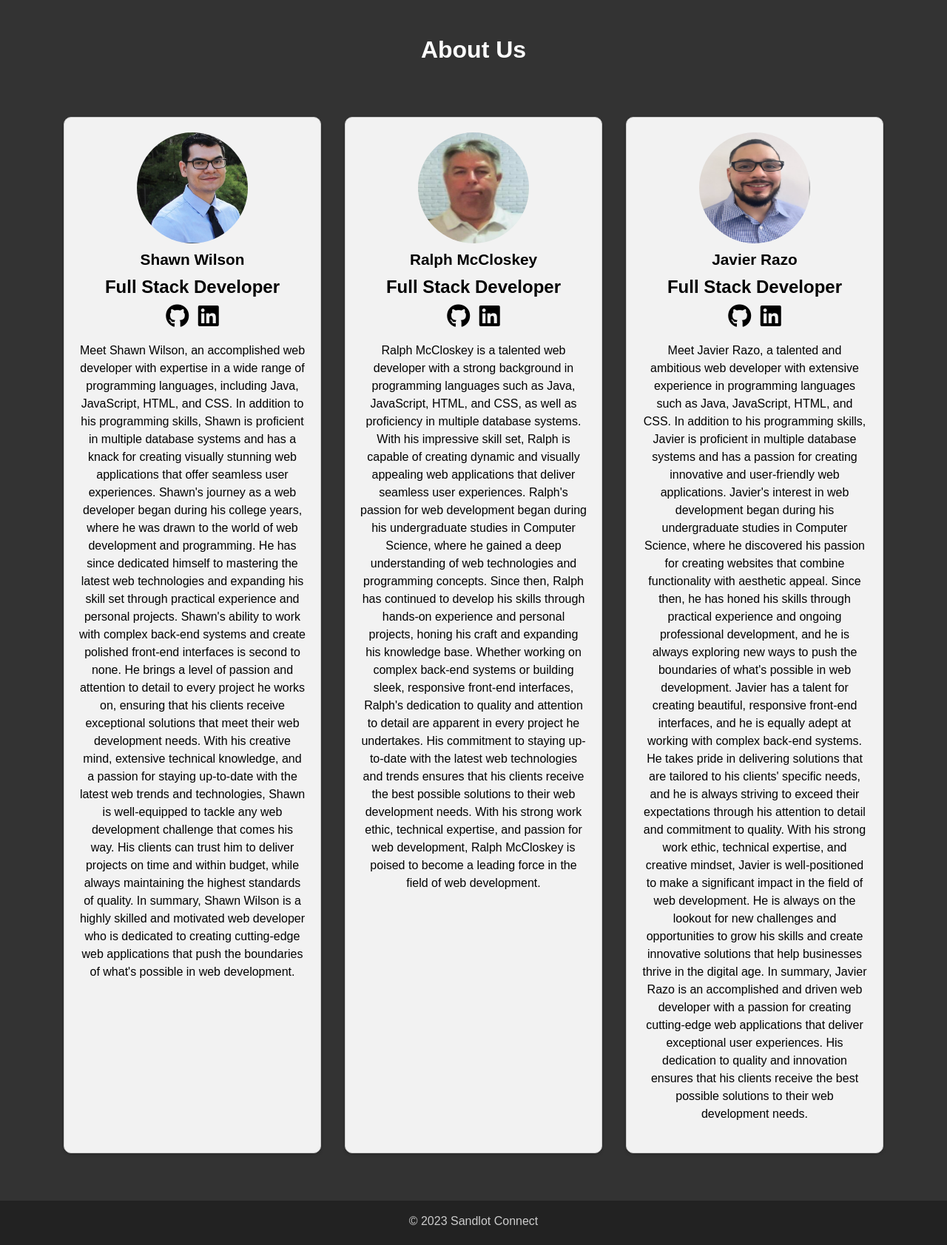
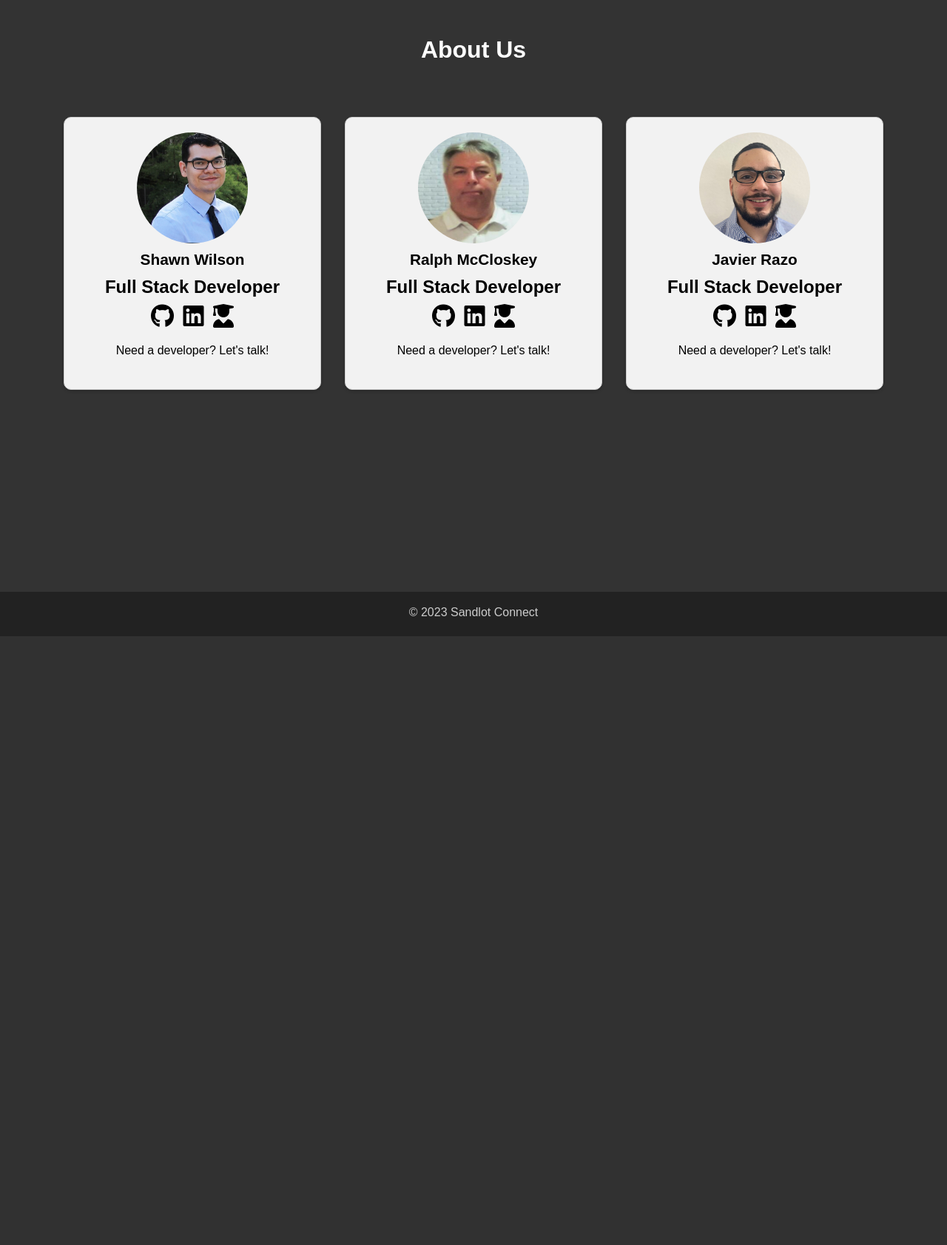
Before and after one commit to Sandlot-Connect/sandlot-connect, a Spring Boot app: page /about-us in a window 1280 px wide. Shown: the part 56-1739 px from the top of the page at 74% size. After the commit the page ends 916 px from the top, so only its background shows below. Run offline with Spring Boot 4, Linux system fonts and the light colour scheme; some of the project's set-up classes (security, data sources, template engines, error pages and the like) are left out, and stand-ins take their place; some libraries are stand-ins or nearby versions.

Commit message:
fixing styling issues

```diff
--- a/src/main/java/com/codeup/sandlotconnect/SecurityConfiguration.java
+++ b/src/main/java/com/codeup/sandlotconnect/SecurityConfiguration.java
@@ -36,7 +36,7 @@
                 /* Login configuration */
                 .formLogin()
                 .loginPage("/login")
-                .defaultSuccessUrl("/teams") // user's home page, it can be any URL
+                .defaultSuccessUrl("/teams", true) // user's home page, it can be any URL
                 .permitAll() // Anyone can go to the login page
                 /* Logout configuration */
                 .and()
--- a/src/main/resources/static/css/style.css
+++ b/src/main/resources/static/css/style.css
@@ -127,7 +127,6 @@
 html, body {
     height: 100%;
 }
-
 
 footer {
     background-color: #333;
--- a/src/main/resources/templates/about/index.html
+++ b/src/main/resources/templates/about/index.html
@@ -14,16 +14,9 @@
                 <ul class="list-inline">
                     <li class="list-inline-item"><a href="https://github.com/sb-son"><i class="fab fa-github social-icon"></i></a></li>
                     <li class="list-inline-item"><a href="https://www.linkedin.com/in/shawnbwilson/"><i class="fab fa-linkedin social-icon"></i></a></li>
+                    <li class="list-inline-item"><a href=" https://alumni.codeup.com/students/1770"><i class="fa-solid fa-user-graduate social-icon"></i></a></li>
                 </ul>
-                <p>Meet Shawn Wilson, an accomplished web developer with expertise in a wide range of programming languages, including Java, JavaScript, HTML, and CSS. In addition to his programming skills, Shawn is proficient in multiple database systems and has a knack for creating visually stunning web applications that offer seamless user experiences.
-
-                    Shawn's journey as a web developer began during his college years, where he was drawn to the world of web development and programming. He has since dedicated himself to mastering the latest web technologies and expanding his skill set through practical experience and personal projects.
-
-                    Shawn's ability to work with complex back-end systems and create polished front-end interfaces is second to none. He brings a level of passion and attention to detail to every project he works on, ensuring that his clients receive exceptional solutions that meet their web development needs.
-
-                    With his creative mind, extensive technical knowledge, and a passion for staying up-to-date with the latest web trends and technologies, Shawn is well-equipped to tackle any web development challenge that comes his way. His clients can trust him to deliver projects on time and within budget, while always maintaining the highest standards of quality.
-
-                    In summary, Shawn Wilson is a highly skilled and motivated web developer who is dedicated to creating cutting-edge web applications that push the boundaries of what's possible in web development.</p>
+                <p>Need a developer? Let's talk!</p>
             </div>
             <div class="person col-md-4">
                 <img th:src="@{/img/Screenshot 2023-03-13 at 1.58.31 PM.png}" alt="Ralph McCloskey">
@@ -32,33 +25,20 @@
                 <ul class="list-inline">
                     <li class="list-inline-item"><a href="https://github.com/Rafagithub135"><i class="fab fa-github social-icon"></i></a></li>
                     <li class="list-inline-item"><a href="https://www.linkedin.com/in/ralph-mccloskey-899680a4/"><i class="fab fa-linkedin social-icon"></i></a></li>
+                    <li class="list-inline-item"><a href=" https://alumni.codeup.com/students/1440"><i class="fa-solid fa-user-graduate social-icon"></i></a></li>
                 </ul>
-                <p>Ralph McCloskey is a talented web developer with a strong background in programming languages such as Java, JavaScript, HTML, and CSS, as well as proficiency in multiple database systems. With his impressive skill set, Ralph is capable of creating dynamic and visually appealing web applications that deliver seamless user experiences.
-
-                    Ralph's passion for web development began during his undergraduate studies in Computer Science, where he gained a deep understanding of web technologies and programming concepts. Since then, Ralph has continued to develop his skills through hands-on experience and personal projects, honing his craft and expanding his knowledge base.
-
-                    Whether working on complex back-end systems or building sleek, responsive front-end interfaces, Ralph's dedication to quality and attention to detail are apparent in every project he undertakes. His commitment to staying up-to-date with the latest web technologies and trends ensures that his clients receive the best possible solutions to their web development needs.
-
-                    With his strong work ethic, technical expertise, and passion for web development, Ralph McCloskey is poised to become a leading force in the field of web development.
-                </p>
+                <p>Need a developer? Let's talk!</p>
             </div>
             <div class="person col-md-4">
-                <img th:src="@{/img/Screenshot 2023-03-14 at 8.51.22 AM.png}" alt="Javier Razo">
+                <img th:src="@{/img/AP Javier Razo.jpg}" alt="Javier Razo">
                 <h3>Javier Razo</h3>
                 <h4>Full Stack Developer</h4>
                 <ul class="list-inline">
                     <li class="list-inline-item"><a href="https://github.com/EnderX1221"><i class="fab fa-github social-icon"></i></a></li>
                     <li class="list-inline-item"><a href="https://www.linkedin.com/in/javier-razo-b47a291b7/"><i class="fab fa-linkedin social-icon"></i></a></li>
+                    <li class="list-inline-item"><a href=" https://alumni.codeup.com/students/1765"><i class="fa-solid fa-user-graduate social-icon"></i></a></li>
                 </ul>
-                <p>Meet Javier Razo, a talented and ambitious web developer with extensive experience in programming languages such as Java, JavaScript, HTML, and CSS. In addition to his programming skills, Javier is proficient in multiple database systems and has a passion for creating innovative and user-friendly web applications.
-
-                    Javier's interest in web development began during his undergraduate studies in Computer Science, where he discovered his passion for creating websites that combine functionality with aesthetic appeal. Since then, he has honed his skills through practical experience and ongoing professional development, and he is always exploring new ways to push the boundaries of what's possible in web development.
-
-                    Javier has a talent for creating beautiful, responsive front-end interfaces, and he is equally adept at working with complex back-end systems. He takes pride in delivering solutions that are tailored to his clients' specific needs, and he is always striving to exceed their expectations through his attention to detail and commitment to quality.
-
-                    With his strong work ethic, technical expertise, and creative mindset, Javier is well-positioned to make a significant impact in the field of web development. He is always on the lookout for new challenges and opportunities to grow his skills and create innovative solutions that help businesses thrive in the digital age.
-
-                    In summary, Javier Razo is an accomplished and driven web developer with a passion for creating cutting-edge web applications that deliver exceptional user experiences. His dedication to quality and innovation ensures that his clients receive the best possible solutions to their web development needs.</p>
+                <p>Need a developer? Let's talk!</p>
             </div>
     </section>
 </main>
```
Also changed, not shown: src/main/resources/templates/index.html (+10 -6 lines), src/main/resources/static/img/AP Javier Razo.jpg (added).
